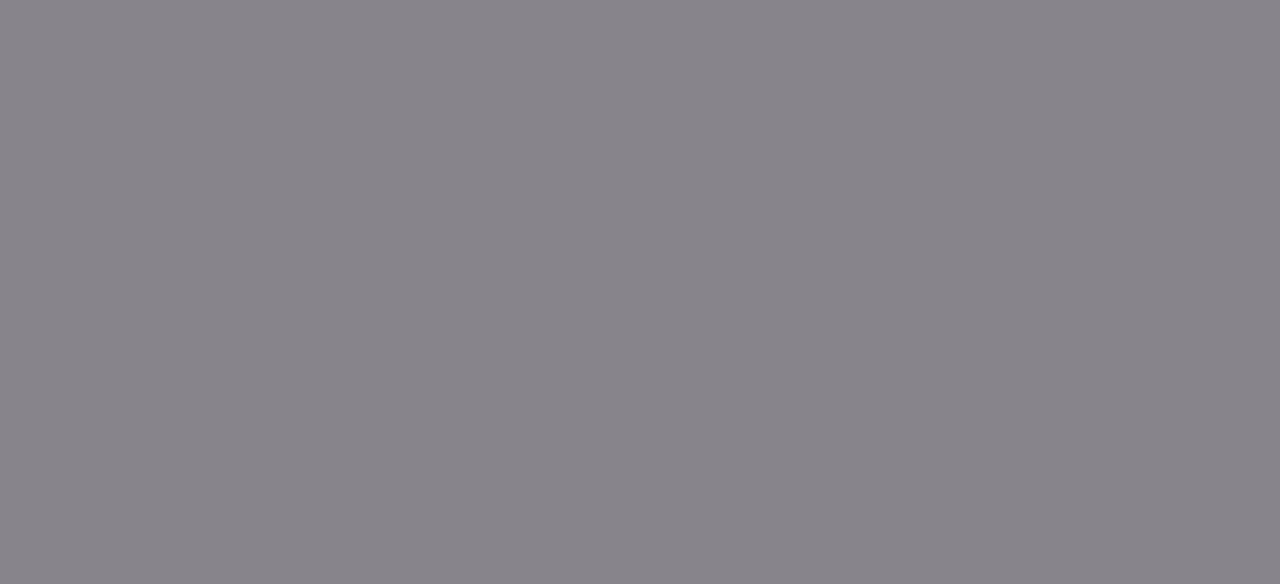
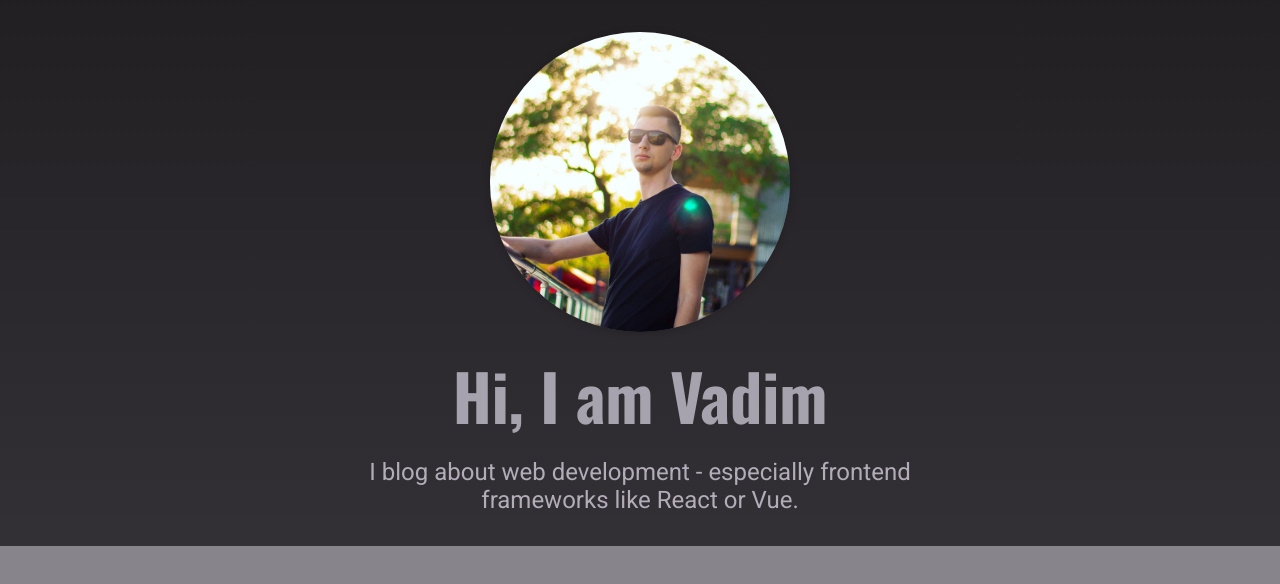
Before and after one commit to vadim-kirpun/nextjs-blog, a Next.js app: page / in a window 1280 px wide. Shown: the top 584 px of the page. Built offline with nearby package versions, Linux system fonts and the light colour scheme.

Commit message:
create Hero component

```diff
--- /dev/null
+++ b/modules/home-page/FeaturedPosts.tsx
@@ -0,0 +1,3 @@
+const FeaturedPosts = () => <div />;
+
+export default FeaturedPosts;
--- /dev/null
+++ b/modules/home-page/Hero.tsx
@@ -0,0 +1,24 @@
+import Image from 'next/image';
+import { Wrapper, ImageWrapper } from './styles/Hero';
+
+const Hero = () => (
+  <Wrapper>
+    <ImageWrapper>
+      <Image
+        src='/images/site/vadim.jpg'
+        alt='An image of Vadim'
+        width={300}
+        height={300}
+      />
+    </ImageWrapper>
+
+    <h1>Hi, I am Vadim</h1>
+
+    <p>
+      I blog about web development - especially frontend frameworks like React
+      or Vue.
+    </p>
+  </Wrapper>
+);
+
+export default Hero;
--- /dev/null
+++ b/modules/home-page/index.ts
@@ -0,0 +1,2 @@
+export { default as Hero } from './Hero';
+export { default as FeaturedPosts } from './FeaturedPosts';
--- /dev/null
+++ b/modules/home-page/styles/Hero.ts
@@ -0,0 +1,42 @@
+import styled from 'styled-components';
+
+export const Wrapper = styled.section`
+  text-align: center;
+  background-image: linear-gradient(
+    to bottom,
+    ${(props) => props.theme.colors.grey900},
+    ${(props) => props.theme.colors.grey800}
+  );
+  padding: ${(props) => props.theme.size[8]} 0;
+
+  h1 {
+    font-size: ${(props) => props.theme.size[16]};
+    margin: ${(props) => props.theme.size[4]} 0;
+    color: ${(props) => props.theme.colors.grey300};
+  }
+
+  p {
+    font-size: ${(props) => props.theme.size[6]};
+    color: ${(props) => props.theme.colors.grey200};
+    width: 90%;
+    max-width: 40rem;
+    margin: auto;
+  }
+`;
+
+export const ImageWrapper = styled.div`
+  width: 300px;
+  height: 300px;
+  box-shadow: 0 1px 8px rgba(0, 0, 0, 0.2);
+  border-radius: 50%;
+  overflow: hidden;
+  background-color: ${(props) => props.theme.colors.grey700};
+  margin: auto;
+
+  img {
+    object-fit: cover;
+    object-position: top;
+    width: 100%;
+    height: 100%;
+  }
+`;
--- a/pages/index.tsx
+++ b/pages/index.tsx
@@ -1,3 +1,10 @@
-const HomePage = () => <div />;
+import { Hero, FeaturedPosts } from 'modules/home-page';
+
+const HomePage = () => (
+  <>
+    <Hero />
+    <FeaturedPosts />
+  </>
+);
 
 export default HomePage;
```
Also changed, not shown: public/images/site/vadim.jpg (added).
